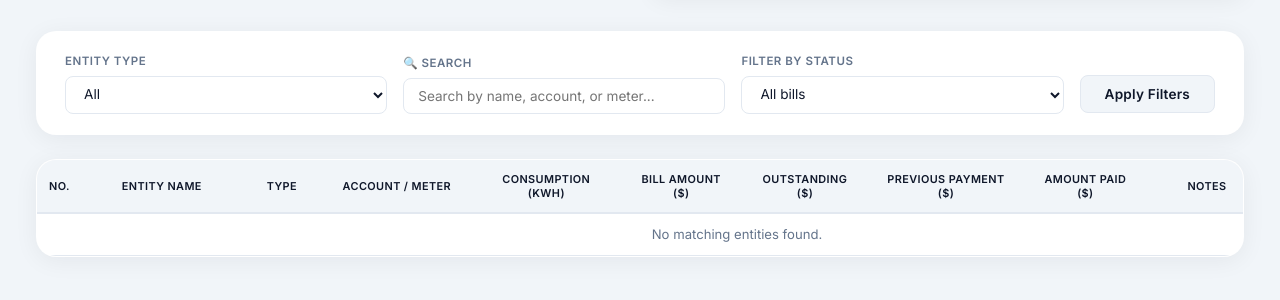
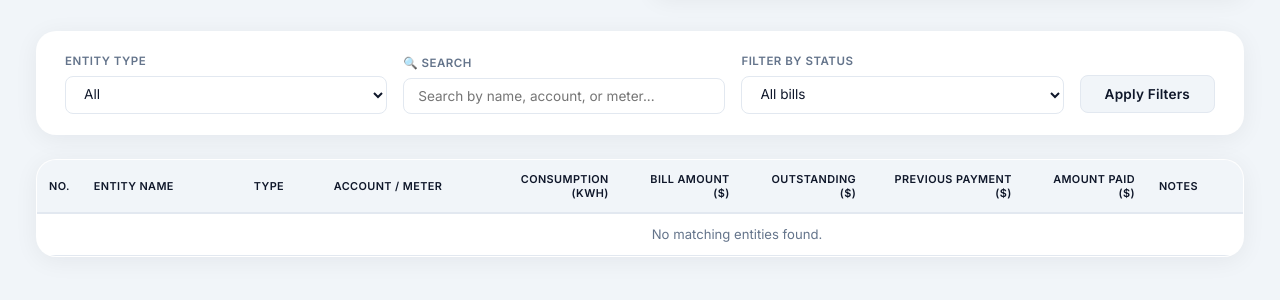
Before and after one commit to uka-bill/utility, a Flask app: page /electricity in a window 1280 px wide. Shown: the part 201-501 px from the top of the page. Run offline with Flask 3, Linux system fonts and the light colour scheme; data that the repository does not hold is empty.

Commit message:
Update electricity.html

```diff
--- a/templates/electricity.html
+++ b/templates/electricity.html
@@ -598,7 +598,7 @@
             color: var(--gray);
         }
 
-        /* NEW: Entity Summary Row Styles */
+        /* Entity Summary Row Styles */
         .entity-summary-row {
             background: #eef2ff !important;
             border-top: 2px solid var(--primary);
@@ -624,10 +624,12 @@
             font-weight: 700;
             color: #1e3a5f;
             font-size: 0.85rem;
+            text-align: right;
         }
         .summary-dash {
             color: var(--gray);
             font-weight: 400;
+            text-align: center;
         }
 
         @media (max-width: 1024px) {
@@ -732,18 +734,18 @@
         <table class="data-table">
             <thead>
                 <tr>
-                    <th style="width:40px;">No.</th>
-                    <th style="min-width:160px;">Entity Name</th>
-                    <th style="min-width:80px;">Type</th>
-                    <th style="min-width:150px;">Account / Meter</th>
-                    <th style="min-width:100px;">Consumption (kWh)</th>
-                    <th style="min-width:100px;">Bill Amount ($)</th>
-                    <th style="min-width:100px;">Outstanding ($)</th>
-                    <th style="min-width:100px;">Previous Payment ($)</th>
-                    <th style="min-width:100px;">Amount Paid ($)</th>
-                    <th style="min-width:120px;">Notes</th>
-                    <th style="min-width:80px;">Status</th>
-                    <th style="min-width:90px;">Actions</th>
+                    <th style="width:40px; text-align:center;">No.</th>
+                    <th style="min-width:160px; text-align:left;">Entity Name</th>
+                    <th style="min-width:80px; text-align:left;">Type</th>
+                    <th style="min-width:150px; text-align:left;">Account / Meter</th>
+                    <th style="min-width:100px; text-align:right;">Consumption (kWh)</th>
+                    <th style="min-width:100px; text-align:right;">Bill Amount ($)</th>
+                    <th style="min-width:100px; text-align:right;">Outstanding ($)</th>
+                    <th style="min-width:100px; text-align:right;">Previous Payment ($)</th>
+                    <th style="min-width:100px; text-align:right;">Amount Paid ($)</th>
+                    <th style="min-width:120px; text-align:left;">Notes</th>
+                    <th style="min-width:80px; text-align:center;">Status</th>
+                    <th style="min-width:90px; text-align:center;">Actions</th>
                 </tr>
             </thead>
             <tbody id="billsTableBody">
@@ -854,6 +856,7 @@
             const resp = await fetch(url);
             if (resp.ok) {
                 existingBills = await resp.json();
+                console.log('📊 Loaded ' + existingBills.length + ' electricity bills');
             } else {
                 existingBills = [];
             }
@@ -955,11 +958,10 @@
         return entities;
     }
 
-    // ========== ROBUST BILL LOOKUP ==========
+    // ========== FIXED: ROBUST BILL LOOKUP (NO DANGEROUS FALLBACK) ==========
     function findBillForMeter(entityType, entityId, accountNumber, meterNumber, month, year) {
-        let matchedBills = [];
-
-        // 1. Exact match on month/year + account + meter
+        // Only match by EXACT account + meter + month + year
+        // If no exact match, return null (show zeros)
         for (let i = 0; i < existingBills.length; i++) {
             const bill = existingBills[i];
             if (bill.entity_type === entityType &&
@@ -968,12 +970,11 @@
                 (bill.meter_number || '') === (meterNumber || '') &&
                 bill.month == month &&
                 bill.year == year) {
-                matchedBills.push(bill);
-            }
-        }
-
-        // 2. If none, try bill_month/bill_year
-        if (matchedBills.length === 0) {
+                return bill;
+            }
+        }
+
+        // Fallback: try bill_month/bill_year if month/year fields don't match
         for (let i = 0; i < existingBills.length; i++) {
             const bill = existingBills[i];
             if (bill.entity_type === entityType &&
@@ -982,37 +983,11 @@
                 (bill.meter_number || '') === (meterNumber || '') &&
                 (bill.bill_month || bill.month) == month &&
                 (bill.bill_year || bill.year) == year) {
-                    matchedBills.push(bill);
-                }
-            }
-        }
-
-        // 3. If still none, try entity_id + year (latest updated)
-        if (matchedBills.length === 0) {
-            for (let i = 0; i < existingBills.length; i++) {
-                const bill = existingBills[i];
-                if (bill.entity_type === entityType &&
-                    bill.entity_id == entityId &&
-                    bill.year == year) {
-                    matchedBills.push(bill);
-                }
-            }
-        }
-
-        if (matchedBills.length > 1) {
-            matchedBills.sort((a, b) => {
-                const dateA = new Date(a.updated_at || a.created_at || 0);
-                const dateB = new Date(b.updated_at || b.created_at || 0);
-                return dateB - dateA;
-            });
-            console.log('📌 Using latest bill for meter', meterNumber, 'ID:', matchedBills[0].id);
-            return matchedBills[0];
-        }
-
-        if (matchedBills.length === 1) {
-            return matchedBills[0];
-        }
-
+                return bill;
+            }
+        }
+
+        // NO MORE DANGEROUS FALLBACK - if no exact match, return null
         return null;
     }
 
@@ -1089,6 +1064,7 @@
             const accountNumber = row.getAttribute('data-account') || '';
             const meterNumber = row.getAttribute('data-meter') || '';
 
+            // Use the fixed findBillForMeter - no dangerous fallback
             const existingBill = findBillForMeter(entityType, entityId, accountNumber, meterNumber, month, year);
             const existingBillId = existingBill ? existingBill.id : null;
 
@@ -1590,28 +1566,30 @@
                 }
             }
 
-            meterRow.innerHTML = '<td class="seq-number">' + (meterData.isFirstMeterForAccount ? meterData.serial : '') + '</td>' +
+            // Build the meter row with proper alignment classes
+            meterRow.innerHTML =
+                '<td class="seq-number">' + (meterData.isFirstMeterForAccount ? meterData.serial : '') + '</td>' +
                 '<td></td>' +
                 '<td></td>' +
                 '<td>' + accountDisplayHtml +
                     '<div class="meter-number">🔢 Meter: ' + escapeHtml(meterData.meterNumber) + '</div>' +
                     meterData.locationDisplay +
                 '</td>' +
-                '<td><input type="number" step="0.01" class="inline-input consumption-input" value="' + meterData.consumption.toFixed(2) + '" placeholder="kWh"></td>' +
-                '<td><input type="number" step="0.01" class="inline-input current-charge-input" value="' + meterData.currentCharges.toFixed(2) + '" placeholder="$"></td>' +
-                '<td><input type="number" step="0.01" class="inline-input outstanding-input" value="' + meterData.outstandingCharges.toFixed(2) + '" placeholder="$"></td>' +
-                '<td><input type="number" step="0.01" class="inline-input previous-paid-input" value="' + meterData.previousPayment.toFixed(2) + '" placeholder="$"></td>' +
-                '<td class="amount-paid-cell">' + amountPaidHtml + '</td>' +
+                '<td style="text-align:right;"><input type="number" step="0.01" class="inline-input consumption-input" value="' + meterData.consumption.toFixed(2) + '" placeholder="kWh"></td>' +
+                '<td style="text-align:right;"><input type="number" step="0.01" class="inline-input current-charge-input" value="' + meterData.currentCharges.toFixed(2) + '" placeholder="$"></td>' +
+                '<td style="text-align:right;"><input type="number" step="0.01" class="inline-input outstanding-input" value="' + meterData.outstandingCharges.toFixed(2) + '" placeholder="$"></td>' +
+                '<td style="text-align:right;"><input type="number" step="0.01" class="inline-input previous-paid-input" value="' + meterData.previousPayment.toFixed(2) + '" placeholder="$"></td>' +
+                '<td style="text-align:right;" class="amount-paid-cell">' + amountPaidHtml + '</td>' +
                 '<td class="notes-cell"><input type="text" class="inline-input notes-input" value="' + escapeHtml(meterData.notes) + '" placeholder="Notes..."></td>' +
-                '<td></td>' +
-                '<td></td>';
+                '<td style="text-align:center;"></td>' +
+                '<td style="text-align:center;"></td>';
             tbody.appendChild(meterRow);
             meterRowElements.push(meterRow);
 
             currentAccount = accountNum;
         }
 
-        // ==================== NEW: ENTITY SUMMARY ROW ====================
+        // ==================== ENTITY SUMMARY ROW ====================
         // Calculate totals for the summary row
         let totalConsumption = 0;
         let totalBillAmount = 0;
@@ -1627,36 +1605,27 @@
         summaryRow.className = 'entity-summary-row';
         summaryRow.setAttribute('data-entity-id', entity.id);
         summaryRow.innerHTML = `
-            <td class="summary-label">Total</td>
+            <td class="summary-label" style="text-align:center;">Total</td>
             <td colspan="3"></td>
-            <td class="summary-total" id="summary-consumption-${entity.id}">${totalConsumption.toFixed(2)}</td>
-            <td class="summary-total" id="summary-bill-${entity.id}">${totalBillAmount.toFixed(2)}</td>
-            <td class="summary-total" id="summary-outstanding-${entity.id}">${totalOutstanding.toFixed(2)}</td>
-            <td class="summary-dash">—</td>
-            <td class="summary-dash">—</td>
+            <td class="summary-total" id="summary-consumption-${entity.id}" style="text-align:right;">${totalConsumption.toFixed(2)}</td>
+            <td class="summary-total" id="summary-bill-${entity.id}" style="text-align:right;">${totalBillAmount.toFixed(2)}</td>
+            <td class="summary-total" id="summary-outstanding-${entity.id}" style="text-align:right;">${totalOutstanding.toFixed(2)}</td>
+            <td class="summary-dash" style="text-align:center;">—</td>
+            <td class="summary-dash" style="text-align:center;">—</td>
             <td></td>
-            <td></td>
-            <td></td>
+            <td style="text-align:center;"></td>
+            <td style="text-align:center;"></td>
         `;
         tbody.appendChild(summaryRow);
 
         // ==================== AUTO-UPDATE TOTALS ON INPUT ====================
         // Add event listeners to the meter rows to update the summary row
-        meterRowElements.forEach((row, index) => {
+        meterRowElements.forEach((row) => {
             const consumptionInput = row.querySelector('.consumption-input');
             const billInput = row.querySelector('.current-charge-input');
             const outstandingInput = row.querySelector('.outstanding-input');
 
             const updateFunction = function() {
-                // Recalculate totals from ALL meter rows of this entity
-                let cons = 0, bill = 0, out = 0;
-                // Use meterRowsData to avoid re-querying DOM, but we need the current values
-                const allMeterRows = tbody.querySelectorAll(`.meter-row[data-entity-id="${entity.id}"]`);
-                // Wait, we didn't set data-entity-id on meter rows. Let's use a different approach.
-                // Since we have the meterRowsData array and the inputs are in the DOM, we can just query them again.
-                // Better: use a class or attribute on the meter rows to identify them.
-                // Let's add data-entity-id to meter rows.
-                // But we already have them in meterRowElements. We'll just iterate over meterRowElements.
                 let totalCons = 0, totalBill = 0, totalOut = 0;
                 meterRowElements.forEach(mRow => {
                     const cInput = mRow.querySelector('.consumption-input');
@@ -1667,7 +1636,6 @@
                     totalOut += parseFloat(oInput ? oInput.value : 0) || 0;
                 });
 
-                // Update summary row
                 const summaryCons = document.getElementById(`summary-consumption-${entity.id}`);
                 const summaryBill = document.getElementById(`summary-bill-${entity.id}`);
                 const summaryOut = document.getElementById(`summary-outstanding-${entity.id}`);
```
Lines whose indentation alone changed are shown as unchanged.
